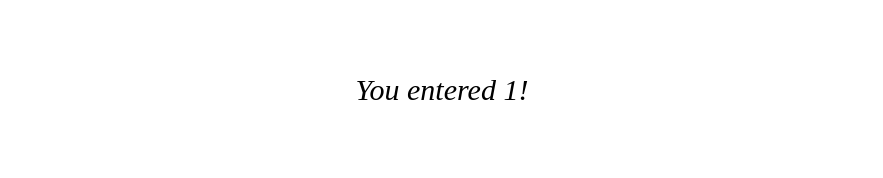
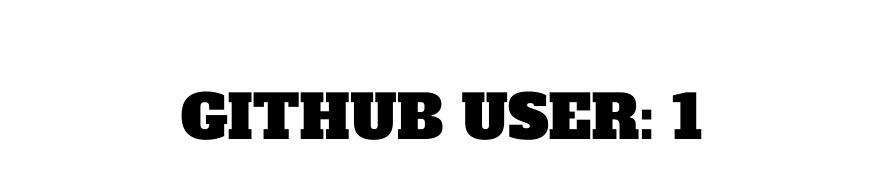
Before and after one commit to abhishekvyas8/API-Party, a React (Create React App) app: page /github/1 in a window 1280 px wide. Shown: the part 886-1064 px from the top of the page, without its empty margins (198-1081 px from the left). Before the commit the page ends 1026 px from the top, so only its background shows below. Built offline with nearby package versions, Linux system fonts and the light colour scheme; a web font is replaced by a local one.

Commit message:
Add github user page

```diff
--- a/src/Github.js
+++ b/src/Github.js
@@ -1,5 +1,6 @@
 import React, {Component} from 'react';
 import {Route} from 'react-router-dom';
+import GithubUser from './GithubUser.js';
 import './Github.css';
 
 class Github extends Component{
@@ -40,7 +41,7 @@
                     </div>
                 </form>
 
-                <Route path = "/github/:username" render = {(props) => <h3> You entered {props.match.params.username}!</h3>} />
+                <Route path = "/github/:username" component = {GithubUser} />
                 <Route exact path = "/github" render = {() => <h3>Please enter username to search on GitHub </h3>} />
 
             </div>
--- /dev/null
+++ b/src/GithubUser.js
@@ -0,0 +1,13 @@
+import React, {Component} from 'react';
+
+class GithubUser extends Component{
+    render(){
+        return(
+            <div className = "GithubUser">
+                <h1> Github user: {this.props.match.params.username} </h1>
+            </div>
+        )
+    }
+}
+
+export default GithubUser;
```
